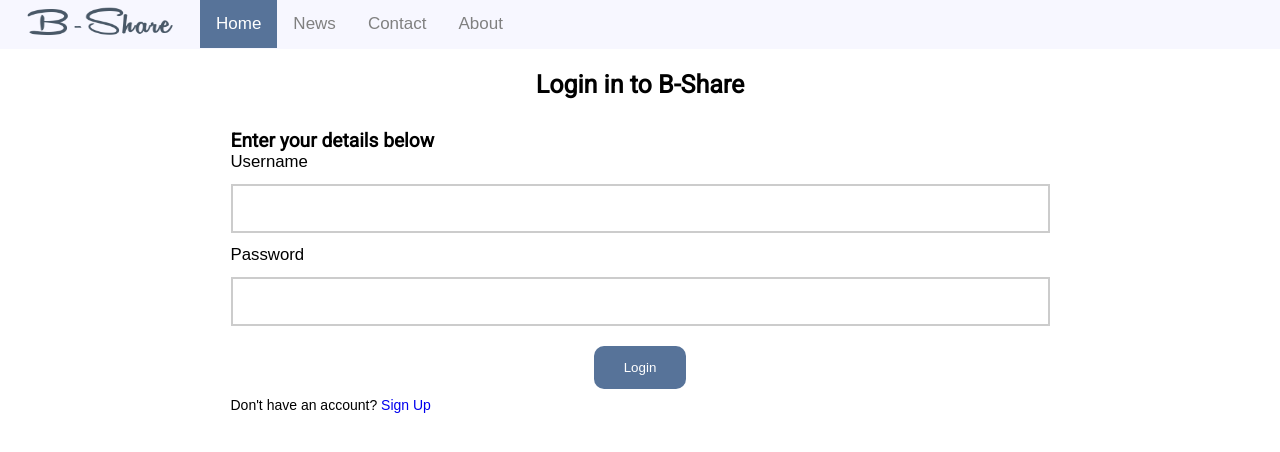
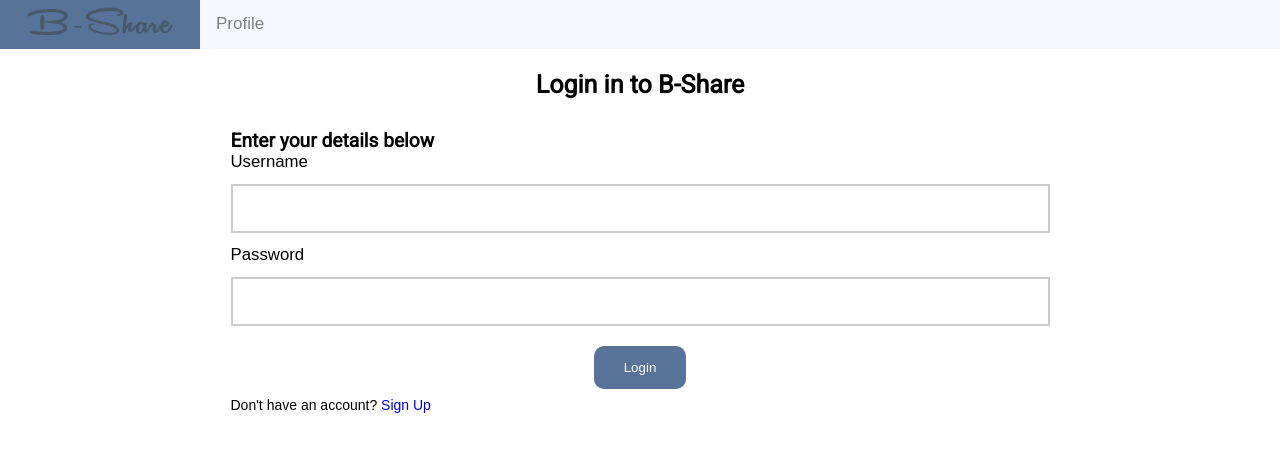
Before and after one commit to aacsspkt/Book_Selling_Site_Frontend, a React (Create React App) app: page /login in a window 1280 px wide. Shown: the top 452 px of the page. Built offline with nearby package versions, Linux system fonts and the light colour scheme.

Commit message:
Working on Nav

```diff
--- a/src/App.js
+++ b/src/App.js
@@ -1,6 +1,5 @@
 import React from 'react'
-import { BrowserRouter, Route } from 'react-router-dom'
-import Home from './components/Home';
+import { BrowserRouter, Route, Switch } from 'react-router-dom'
 import Login from './components/login/Login'
 import Navigation from './components/navigation/Navigation'
 import Profile from './components/profile/Profile'
@@ -8,23 +7,29 @@ import ProfileDetail from './components/profile/ProfileDetail'
 import District from './components/district/District'
 import Book from './components/book/Book'
 import Register from './components/register/Register'
+import PrivateRoute from './components/PrivateRoute'
+import NoMatch from './components/NoMatch'
 
 
 export default function App() {
 	return (
 		<div>
+			<BrowserRouter>
 			<Navigation />
 			<div className="main-content">
-				<BrowserRouter>
-					<Route path='/' exact component={Home} />
+				<Switch>
+					<Route path='/' exact component={Book} />
+					<Route path='/register' component={Register} />
 					<Route path='/login' component={Login} />
 					<Route path='/district' component={District} />
 					<Route path='/profile' component={Profile} />
 					<Route path='/profiledetail' component={ProfileDetail} />
-					<Route path='/book' component={Book} />
-					<Route path='/register' component={Register} />
-				</BrowserRouter>
+					<Route>
+						<NoMatch />
+					</Route>
+				</Switch>
 			</div>
+			</BrowserRouter>
 		</div>
 	)
 
--- a/src/components/Home.js
+++ /dev/null
@@ -1,13 +0,0 @@
-import React, { Component } from 'react'
-
-
-
-export default class Home extends Component {
-	render() {
-		return (
-			<div>
-				<h1>Home</h1>
-			</div>
-		)
-	}
-}
--- /dev/null
+++ b/src/components/NoMatch.js
@@ -0,0 +1,9 @@
+import React from 'react'
+
+export default function NoMatch() {
+    return (
+        <div>
+            <h1>Page not found!</h1>
+        </div>
+    )
+}
--- a/src/components/book/BookItemGrid.js
+++ b/src/components/book/BookItemGrid.js
@@ -1,8 +1,6 @@
 import React, { Component } from 'react'
 import Axios from 'axios'
 import './BookItemGrid.css'
-import Book from './Book'
-
 
 export default class BookGrid extends Component {
 	constructor(props) {
@@ -10,7 +8,6 @@ export default class BookGrid extends Component {
 
 		this.state = {
 			books: [],
-
 
 		}
 	}
--- a/src/components/login/Login.js
+++ b/src/components/login/Login.js
@@ -49,7 +49,7 @@ export default class LoginPanel extends Component {
 function SignUp() {
     return (
         <div>
-            <p id='link-signUp'>Don't have an account? <Link to='/register'>Sign Up</Link></p>
+            <p id='link-signUp'>Don't have an account? <Link to='/profile'>Sign Up</Link></p>
 
         </div>
     )
--- a/src/components/navigation/Navigation.js
+++ b/src/components/navigation/Navigation.js
@@ -4,6 +4,9 @@ import logo from './logo.png'
 
 import { FontAwesomeIcon } from "@fortawesome/react-fontawesome";
 import { faBars } from '@fortawesome/free-solid-svg-icons';
+import { Router, Switch, Link, NavLink, Route } from 'react-router-dom';
+
+import Login from '../login/Login'
 
 export default class Navigation extends Component {
 	constructor(props) {
@@ -16,7 +19,6 @@ export default class Navigation extends Component {
 	}
 
 	toggleMenu = () => {
-
 		let nav = document.getElementById("nav");
 		if (nav.className === "nav") {
 			nav.className += " responsive";
@@ -40,15 +42,22 @@ export default class Navigation extends Component {
         return (
 			<div>
 				<div className='nav' id='nav'>
-					<a className='logo'><img id='logo' src={logo} alt='B-Share' /></a>
-                    <a className='active'>Home</a>
-                    <a>News</a>
+					{/* <a className='logo'><img id='logo' src={logo} alt='B-Share' /></a> */}
+
+					<NavLink to='/' className='logo'><img id='logo' src={logo} alt='B-Share' /></NavLink>
+
+					<NavLink to='/profile'>Profile</NavLink>
+
+					{/* <a>News</a>
 					<a>Contact</a>
 					<a>About</a>
 					<a className='icon' onClick={this.toggleMenu}>
 						<FontAwesomeIcon icon={faBars} />
-                    </a>
+					</a> */}
 				</div>
+				<Switch>
+					<Route path='/login'></Route>
+				</Switch>
 			</div>
         )
     }
--- a/src/components/register/Register.js
+++ b/src/components/register/Register.js
@@ -1,5 +1,4 @@
 import React, { Component } from 'react'
-
 import {getCookie} from '../../cookie'
 import Axios from 'axios';
 import { Redirect } from 'react-router-dom';
@@ -40,7 +39,7 @@ export default class Register extends Component {
 
 	render() {
 		if (this.state.submitted) {
-			return <Redirect to='/book'/>;
+			return <Redirect to='/'/>;
 		}
 		return (
 			<div className='flex-center'>
```
Lines whose indentation alone changed are shown as unchanged.
